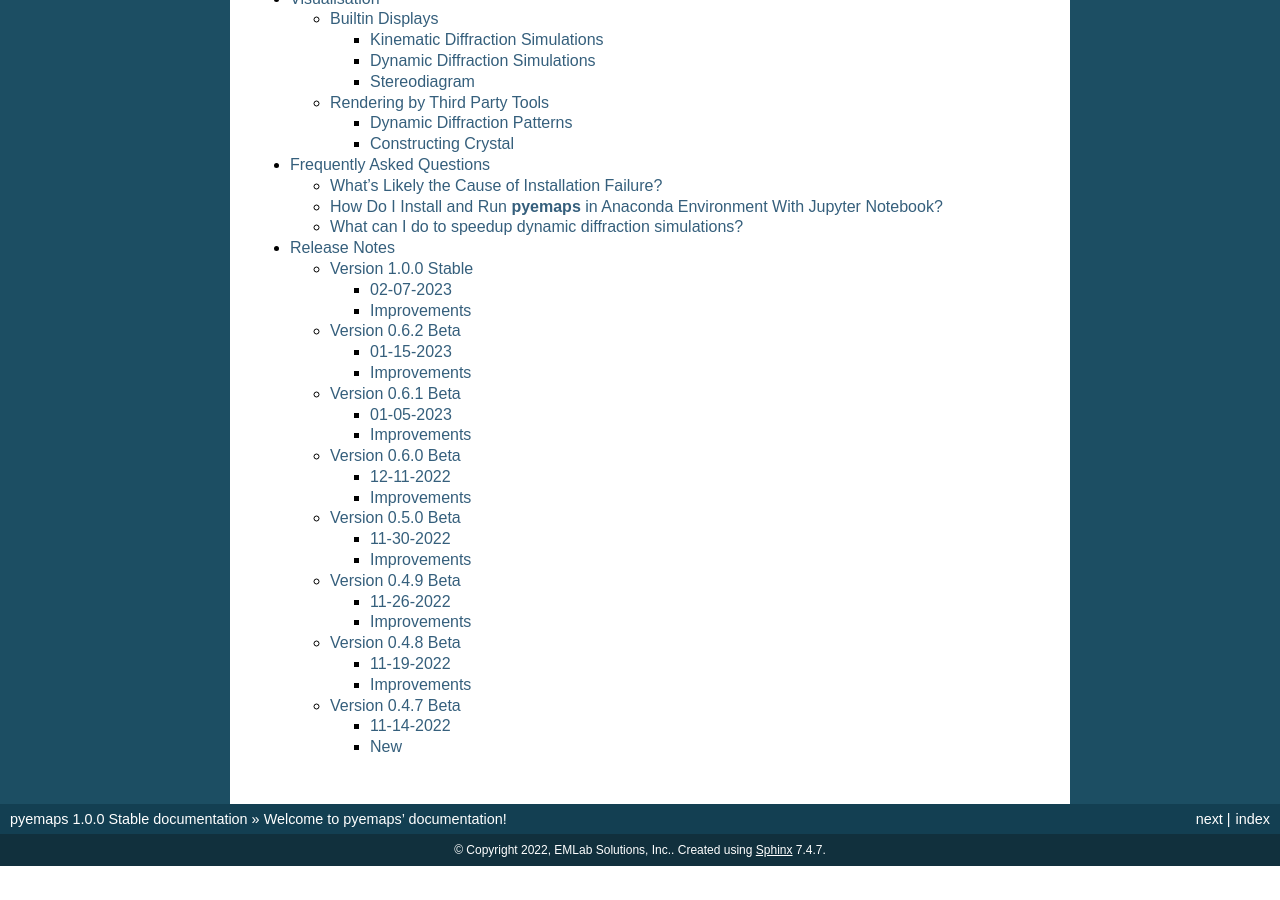
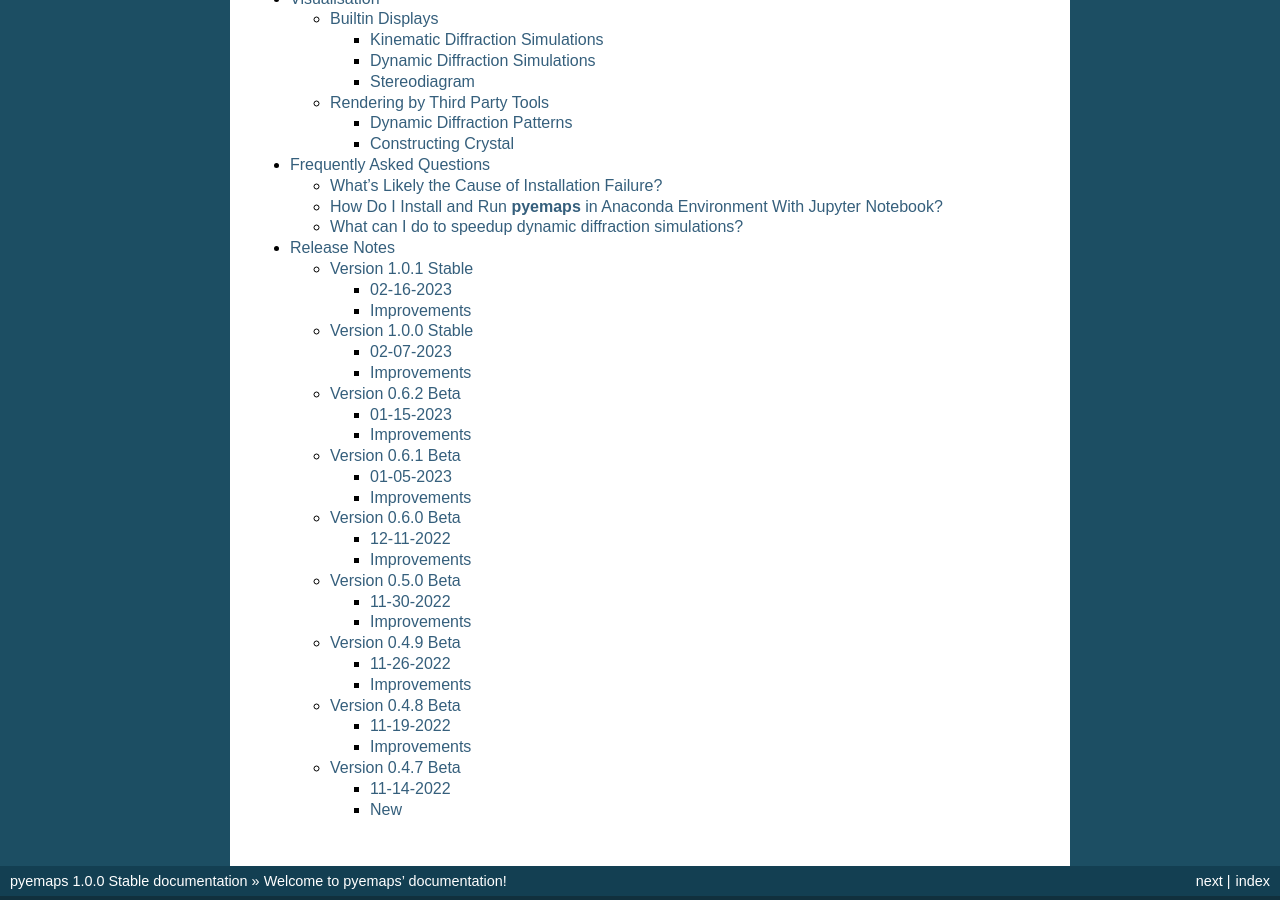
Before and after one commit to emlab-solutions/pyemaps, a Sphinx documentation site: the page built from docs/source/index.rst, in a window 1280 px wide and 900 px high, scrolled down 799 px. Built offline with Sphinx 7.4.7, drawn with Linux system fonts in a browser that asks for light colours; pages that are not in the unit, such as notebooks, are missing from menus; before the commit the page ends 1665 px from its top, so only the background shows below that.

Commit message:
documention uodates

```diff
--- a/docs/source/rn.rst
+++ b/docs/source/rn.rst
@@ -1,5 +1,20 @@
 Release Notes
 =============
+
+Version 1.0.1 Stable
+------------------
+
+02-16-2023
+~~~~~~~~~~
+The first stable version!
+
+Improvements
+~~~~~~~~~~~~
+
+- Bug fixes in single simulation display functions and other incremental improvements.
+
+  Send your suggestions and comments to support@emlabsoftware.com.
+
 
 Version 1.0.0 Stable
 ------------------
```
Also changed, not shown: 1 other file.
